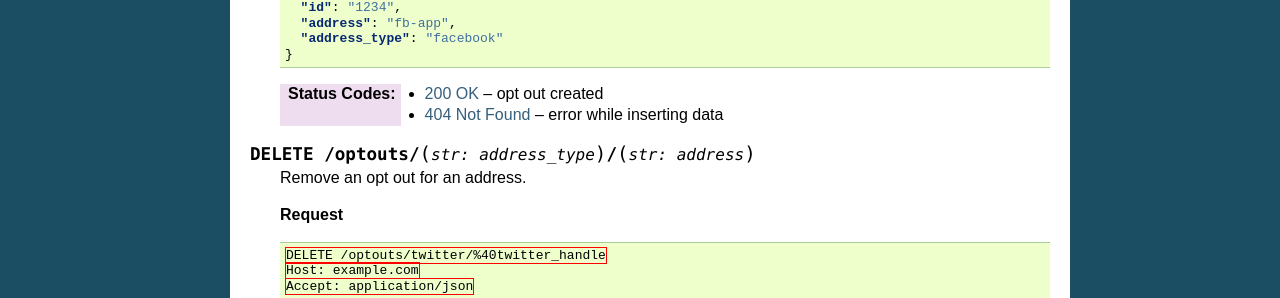
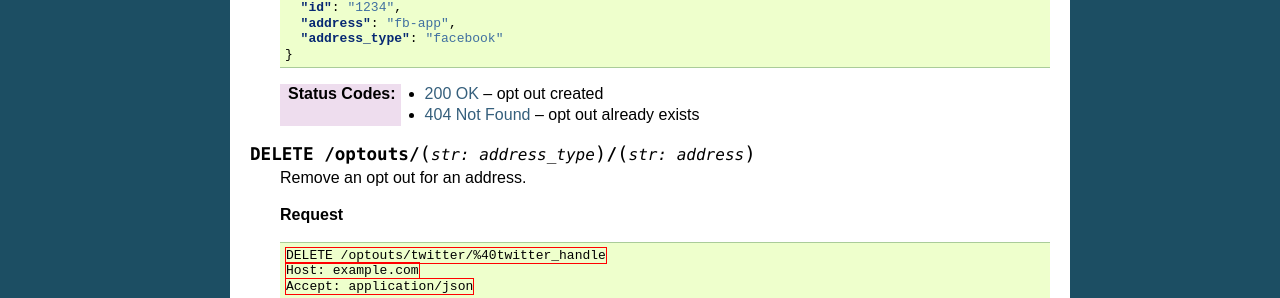
Before and after one commit to praekelt/go-optout-api, a Sphinx documentation site: the page built from docs/http_api.rst, in a window 1280 px wide. Shown: the part 918-1216 px from the top of the page. Built offline with Sphinx 7.4.7, drawn with Linux system fonts in a browser that asks for light colours.

Commit message:
modified status code 404

```diff
--- a/docs/http_api.rst
+++ b/docs/http_api.rst
@@ -64,7 +64,7 @@ API Methods
       }
 
    :statuscode 200: opt out created
-   :statuscode 404: error while inserting data
+   :statuscode 404: opt out already exists
 
 
 .. http:delete:: /optouts/(str:address_type)/(str:address)
```
